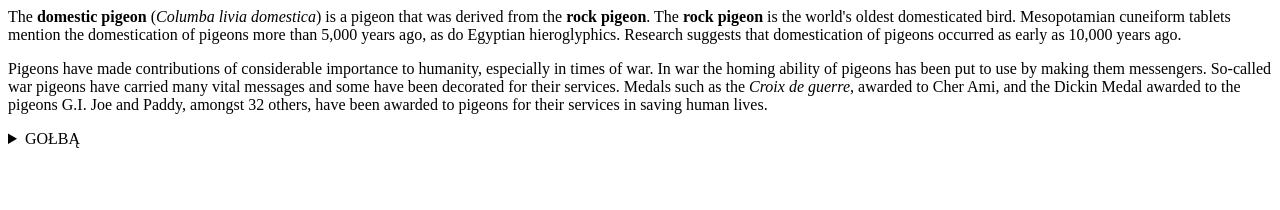
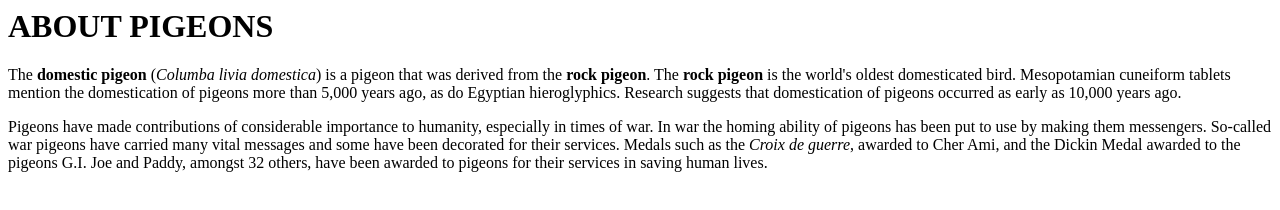
Before and after one commit to gugaguha/costam, a plain HTML site: page index.html in a window 1280 px wide. Drawn offline with Linux system fonts and the light colour scheme.

Commit message:
Add files via upload

```diff
--- a/index.html
+++ b/index.html
@@ -3,14 +3,14 @@
 <title>Pigeon Test</title>
 </head>
 <body>
+
+<h1>ABOUT PIGEONS</h1>
+
 <p>The <b>domestic pigeon</b> (<i>Columba livia domestica</i>) is a pigeon that was derived from the <b>rock pigeon</b>. The <b>rock pigeon</b> is the world's oldest domesticated bird. Mesopotamian cuneiform tablets mention the domestication of pigeons more than 5,000 years ago, as do Egyptian hieroglyphics. Research suggests that domestication of pigeons occurred as early as 10,000 years ago.</p>
 
 <p>Pigeons have made contributions of considerable importance to humanity, especially in times of war. In war the homing ability of pigeons has been put to use by making them messengers. So-called war pigeons have carried many vital messages and some have been decorated for their services. Medals such as the <i>Croix de guerre</i>, awarded to Cher Ami, and the Dickin Medal awarded to the pigeons G.I. Joe and Paddy, amongst 32 others, have been awarded to pigeons for their services in saving human lives.</p>
 
-<details>
-<summary> GOŁBĄ </summary>
-<p>grugrugru<br>gru<br><br>grugrugru.</p>
-</details>
+
 
 </body>
 
```
Also changed, not shown: homing.html (+4 -1 lines).
